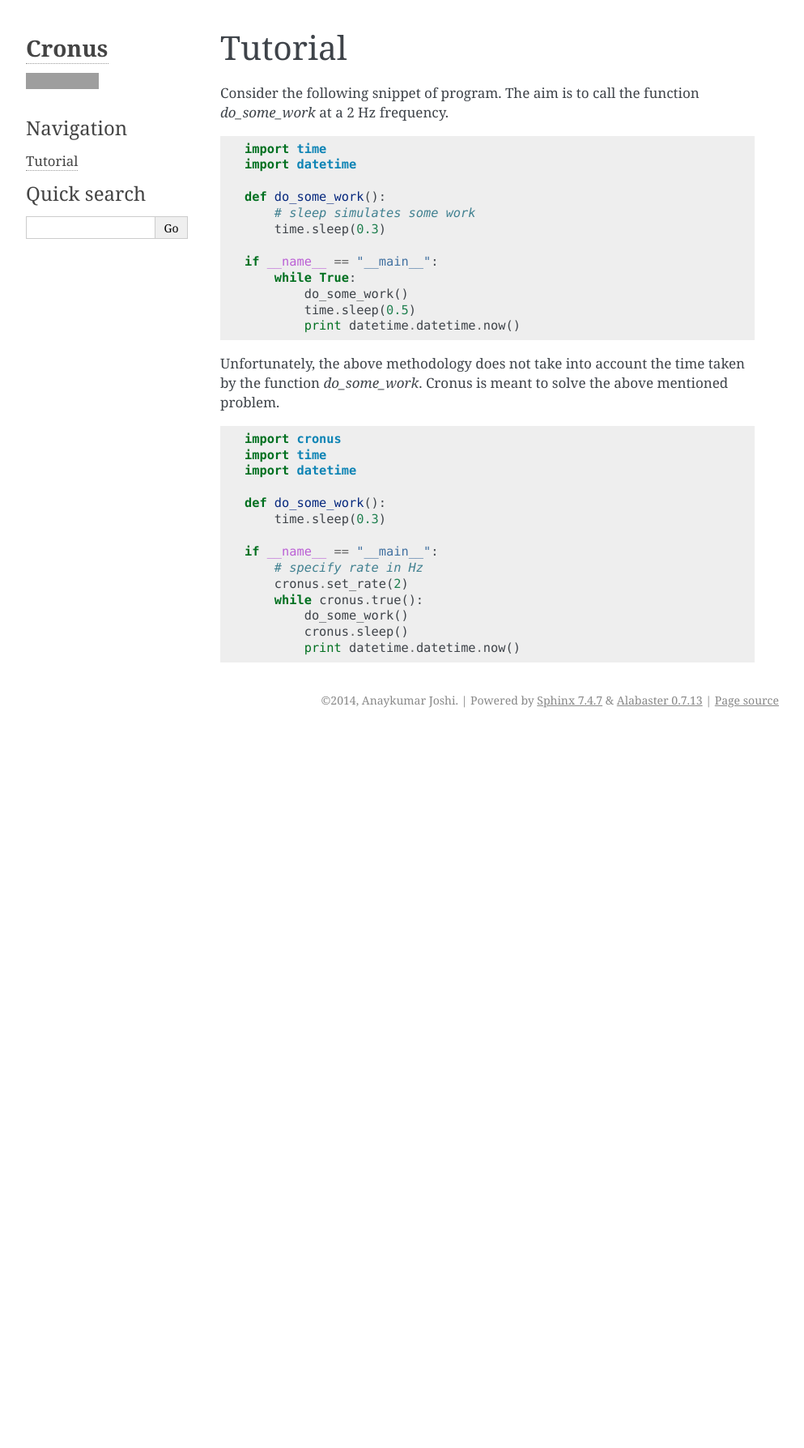
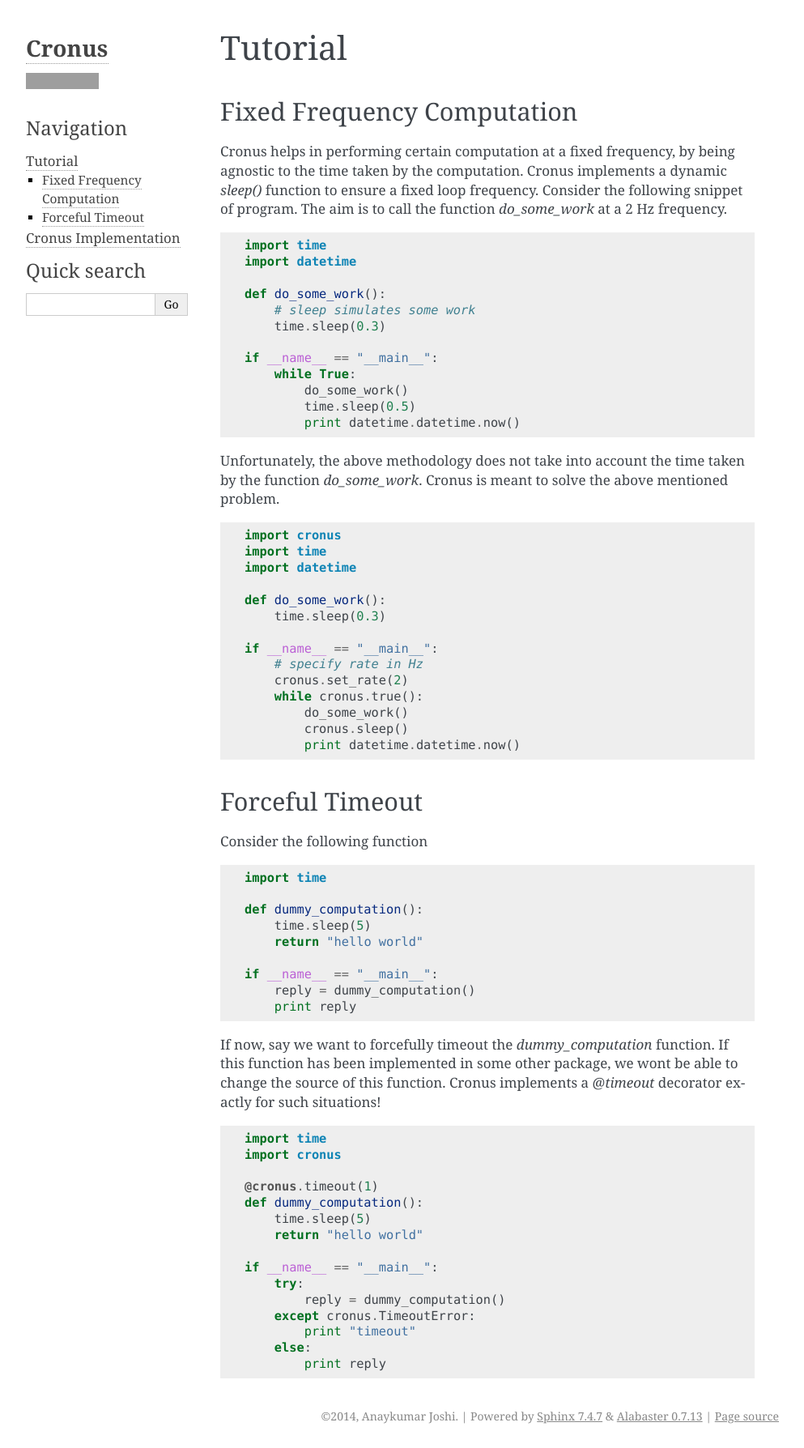
Before and after one commit to anayjoshi/cronus, a Sphinx documentation site: the page built from docs/tutorial.rst, in a window 1280 px wide. Shown: the whole page at 81% size, without its empty margins (148-1141 px from the left). Built offline with Sphinx 7.4.7, drawn with Linux system fonts in a browser that asks for light colours; pages that are not in the unit, such as notebooks, are missing from menus; before the commit the page ends 904 px from its top, so only the background shows below that; grey boxes are pictures that could not be loaded.

Commit message:
added timeout docs

```diff
--- a/docs/tutorial.rst
+++ b/docs/tutorial.rst
@@ -1,7 +1,12 @@
 Tutorial
 ========
 
-Consider the following snippet of program. The aim is to call the function `do_some_work` at a 2 Hz frequency.
+
+Fixed Frequency Computation
+---------------------------
+
+Cronus helps in performing certain computation at a fixed frequency, by being agnostic to the time taken by the computation.
+Cronus implements a dynamic *sleep()* function to ensure a fixed loop frequency. Consider the following snippet of program. The aim is to call the function `do_some_work` at a 2 Hz frequency.
 
 .. code-block:: python
 
@@ -37,3 +42,41 @@
             do_some_work()
             cronus.sleep()
             print datetime.datetime.now()
+
+
+Forceful Timeout
+----------------
+
+Consider the following function
+
+.. code-block:: python
+
+    import time
+
+    def dummy_computation():
+        time.sleep(5)
+        return "hello world"
+
+    if __name__ == "__main__":
+        reply = dummy_computation()
+        print reply
+
+If now, say we want to forcefully timeout the `dummy_computation` function. If this function has been implemented in some other package, we wont be able to change the source of this function. Cronus implements a `@timeout` decorator exactly for such situations!
+
+.. code-block:: python
+
+    import time
+    import cronus
+
+    @cronus.timeout(1)
+    def dummy_computation():
+        time.sleep(5)
+        return "hello world"
+
+    if __name__ == "__main__":
+        try:
+            reply = dummy_computation()
+        except cronus.TimeoutError:
+            print "timeout"
+        else:
+            print reply
```
Also changed, not shown: docs/cronus.rst (deleted, +0 -12 lines), docs/implementation.rst (added, +30 -0 lines), docs/index.rst (+1 -18 lines), 3 other files.
